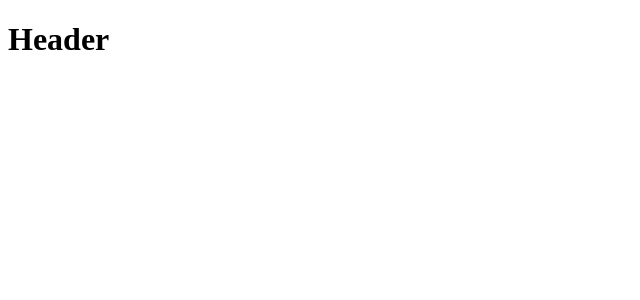
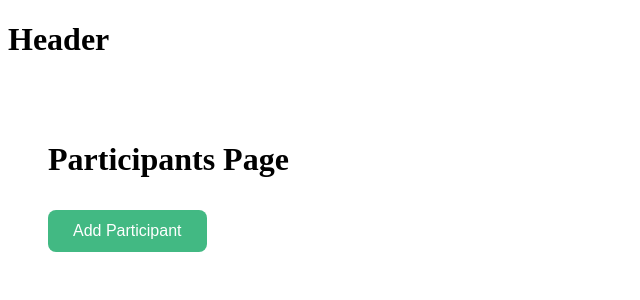
Before and after one commit to MiguelLozanoGa/mvp-project-01, a Nuxt app: page /participants in a window 1280 px wide. Before the commit this address had no page. Shown: the top 300 px of the page, without its empty margins (0-640 px from the left). Built offline with nearby package versions, Linux system fonts and the light colour scheme.

Commit message:
feat: add ParticipantsManager component with form and table

```diff
--- /dev/null
+++ b/components/ui/BaseButton.vue
@@ -0,0 +1,32 @@
+<template>
+  <button @click="emit('action')" class="button">
+    {{ label }}
+  </button>
+</template>
+
+<script setup lang="ts">
+  defineProps<{
+    label: string;
+  }>();
+
+  const emit = defineEmits<{
+    (event: 'action'): void;
+  }>();
+</script>
+
+<style scoped>
+  .button {
+    padding: 12px 25px;
+    background-color: #42b983;
+    color: white;
+    border: none;
+    border-radius: 8px;
+    font-size: 16px;
+    cursor: pointer;
+    transition: background-color 0.3s;
+  }
+
+  .button:hover {
+    background-color: #2c8a66;
+  }
+</style>
--- a/pages/about.vue
+++ b/pages/about.vue
@@ -1,3 +1,3 @@
 <template>
-    <h1>About</h1>
+  <h1>About</h1>
 </template>
--- /dev/null
+++ b/pages/participants/index.vue
@@ -0,0 +1,92 @@
+<template>
+  <div class="container">
+    <h1>Participants Page</h1>
+
+    <!-- Botón formulario -->
+    <UiBaseButton label="Add Participant" @action="toggleForm" />
+
+    <!-- Formulario  -->
+    <form v-if="showForm" @submit.prevent="addParticipant" class="form">
+      <input v-model="newParticipant" type="text" placeholder="Enter participant name" required />
+      <button type="submit">Add</button>
+    </form>
+
+    <!-- Tabla -->
+    <table v-if="participants.length > 0" class="participants-table">
+      <thead>
+        <tr>
+          <th>Participant</th>
+          <th>Actions</th>
+        </tr>
+      </thead>
+      <tbody>
+        <tr v-for="(participant, index) in participants" :key="index">
+          <td>{{ participant }}</td>
+          <td>
+            <button @click="removeParticipant(index)">Delete</button>
+          </td>
+        </tr>
+      </tbody>
+    </table>
+
+    <!-- Botón  borrar todo  -->
+    <button v-if="participants.length > 0" @click="clearParticipants">Clear All</button>
+  </div>
+</template>
+
+<script setup lang="ts">
+  const showForm = ref(false);
+  const newParticipant = ref('');
+  const participants = ref<string[]>([]);
+
+  const toggleForm = () => {
+    showForm.value = !showForm.value;
+  };
+
+  const addParticipant = () => {
+    if (newParticipant.value.trim() !== '') {
+      participants.value.push(newParticipant.value.trim());
+      newParticipant.value = '';
+    }
+  };
+
+  const removeParticipant = (index: number) => {
+    participants.value.splice(index, 1);
+  };
+
+  const clearParticipants = () => {
+    participants.value = [];
+  };
+</script>
+
+<style scoped>
+  .container {
+    padding: 40px;
+  }
+
+  .form {
+    margin-top: 20px;
+  }
+
+  .participants-table {
+    width: 100%;
+    margin-top: 20px;
+    border-collapse: collapse;
+  }
+
+  .participants-table th,
+  .participants-table td {
+    border: 1px solid #ddd;
+    padding: 8px;
+  }
+
+  .participants-table th {
+    background-color: #f2f2f2;
+  }
+
+  button {
+    padding: 8px 15px;
+    margin-top: 10px;
+    cursor: pointer;
+  }
+</style>
```
